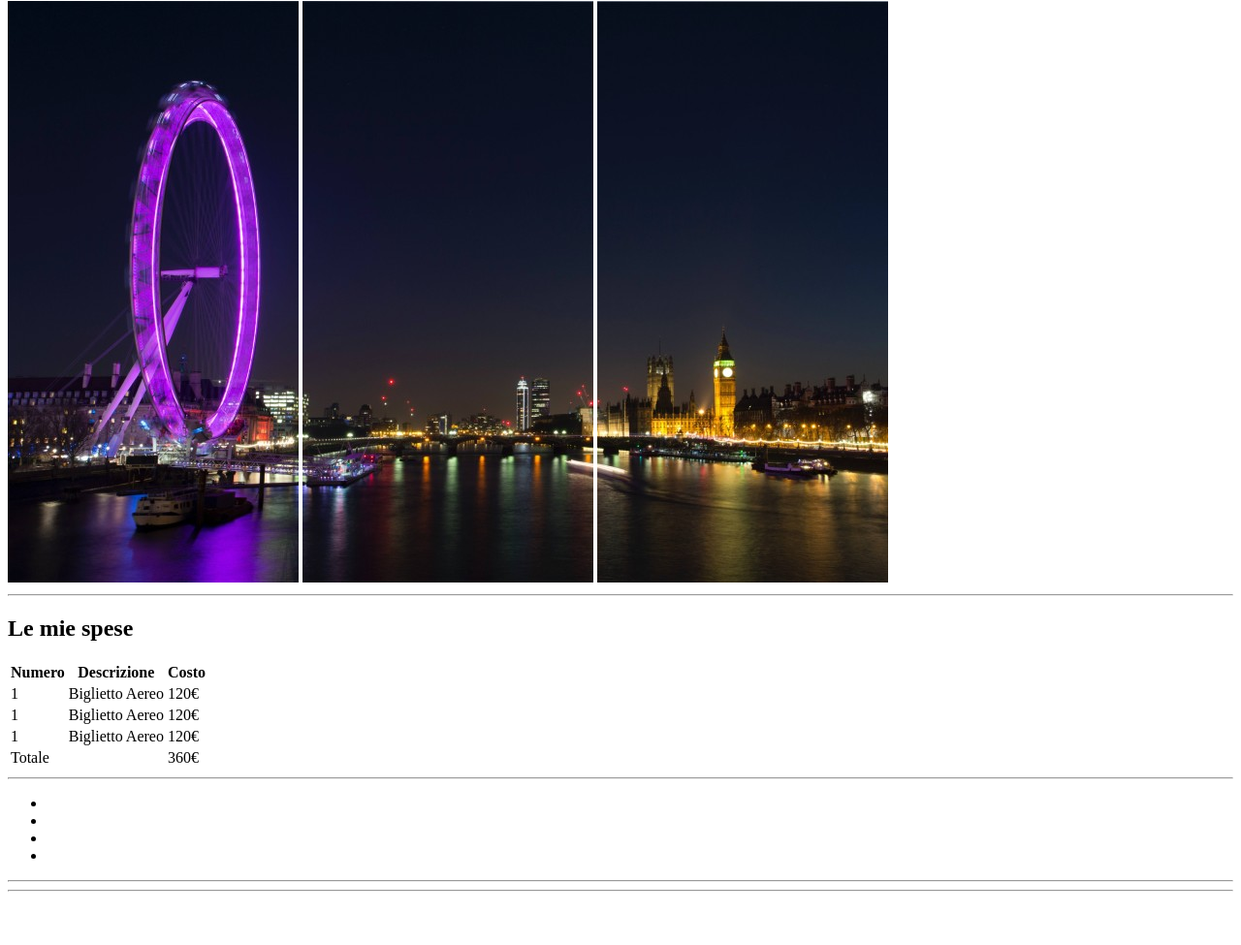
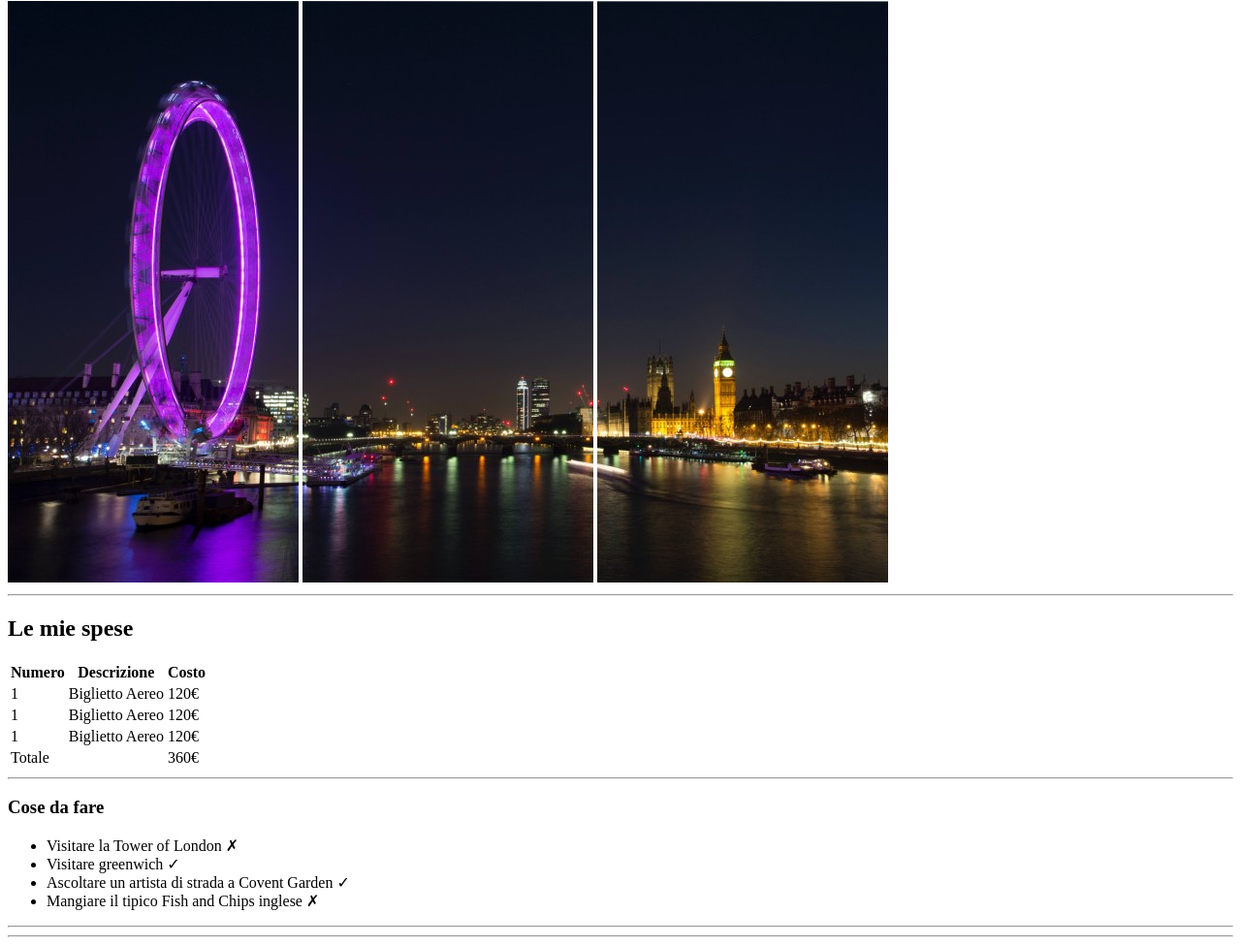
Before and after one commit to chazn3x/html-london-trip, a plain HTML site: page index.html in a window 1280 px wide. Shown: the part 79-1054 px from the top of the page at 97% size. Before the commit the page ends 1007 px from the top, so only its background shows below. Drawn offline with Linux system fonts and the light colour scheme.

Commit message:
completamento cose da fare

```diff
--- a/index.html
+++ b/index.html
@@ -62,11 +62,12 @@
         <hr>
         <!-- Cose da fare -->
         <section>
+            <h3>Cose da fare</h3>
             <ul>
-                <li></li>
-                <li></li>
-                <li></li>
-                <li></li>
+                <li>Visitare la Tower of London &#10007;</li>
+                <li>Visitare greenwich &#10003;</li>
+                <li>Ascoltare un artista di strada a Covent Garden &#10003;</li>
+                <li>Mangiare il tipico Fish and Chips inglese &#10007;</li>
             </ul>
         </section>
         <hr>
```
